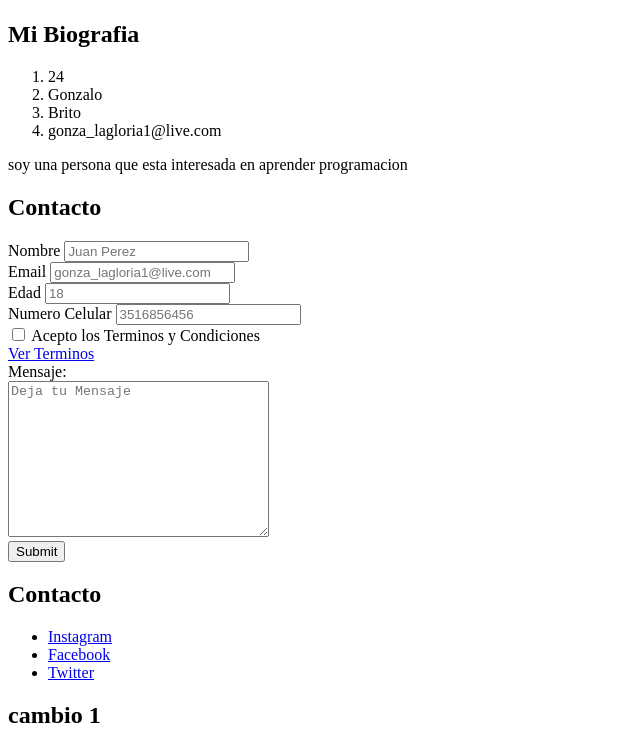
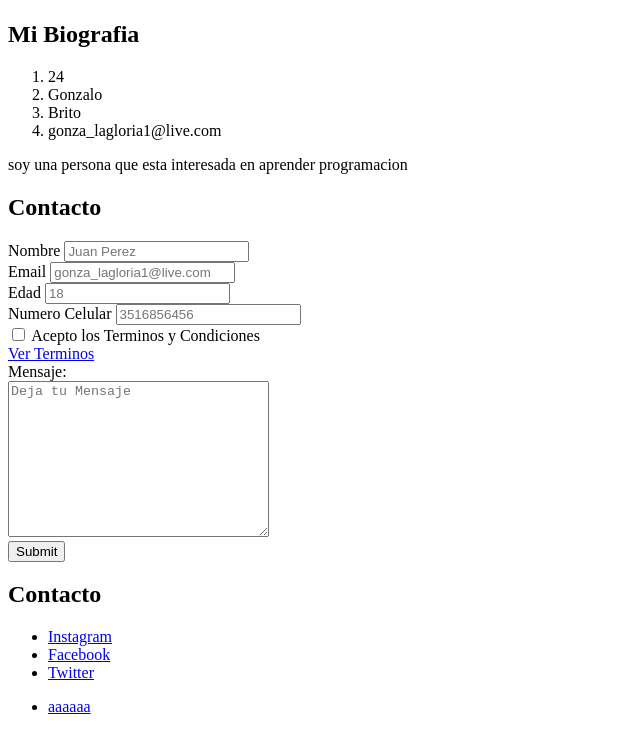
Before and after one commit to gonzabrito1/Primero, a plain HTML site: page index.html in a window 1280 px wide. Shown: the part 309-1058 px from the top of the page, without its empty margins (0-640 px from the left). Drawn offline with Linux system fonts and the light colour scheme.

Commit message:
estoy loco}

```diff
--- a/index.html
+++ b/index.html
@@ -68,6 +68,8 @@
         <li><a href="#">Twitter</a></li>
         </ul>
     </footer>
-    <h2>cambio 1</h2>
+    <ul>
+    <li> <a href="#">aaaaaa</a></li>
+    </ul>
 </body>
 </html>
```
Also changed, not shown: 1 other file.
